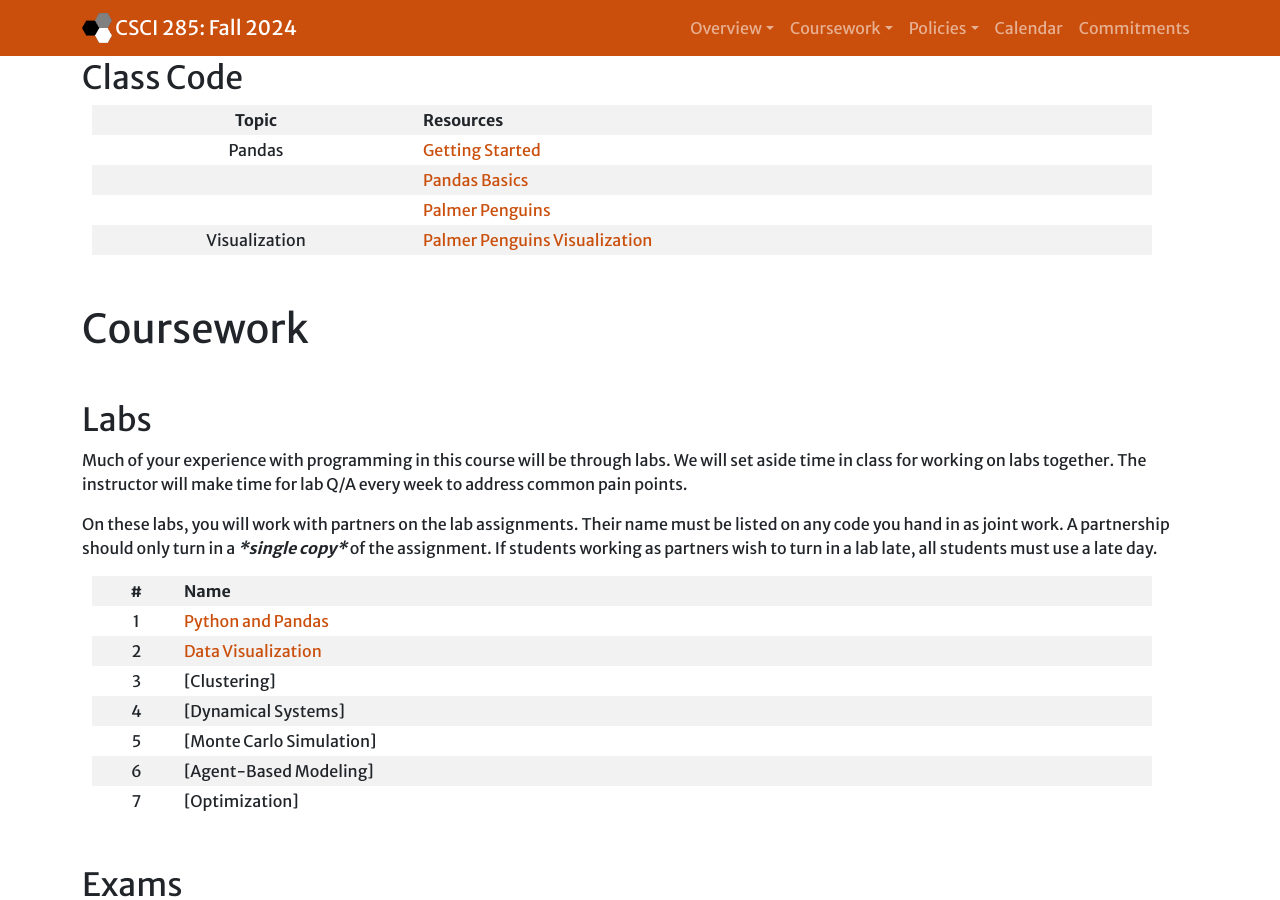
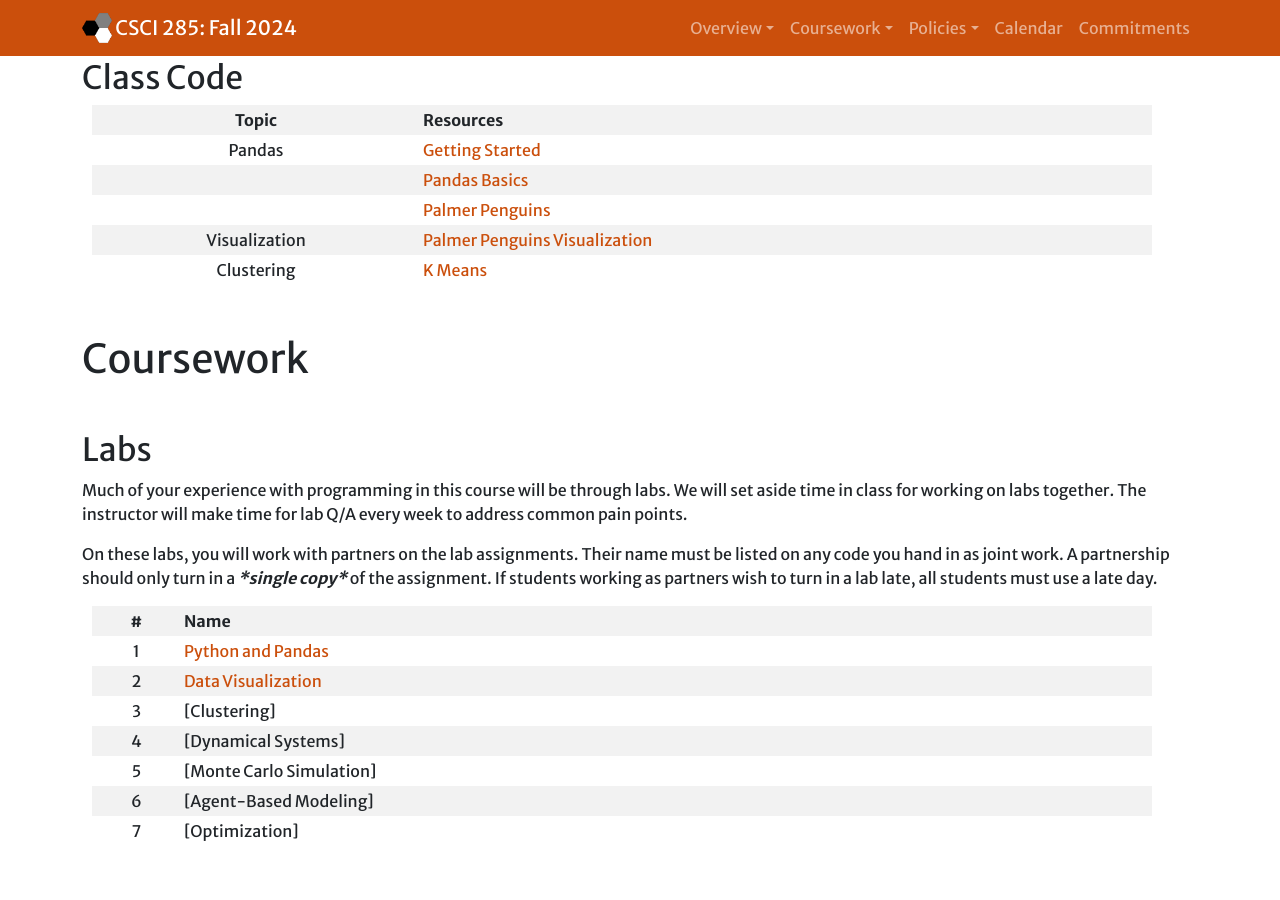
Before and after one commit to Hendrix-CS/csci285, a Jekyll site: the page built from index.md, in a window 1280 px wide and 900 px high, scrolled down 1230 px. Built offline with Jekyll 4.4.1, drawn with Linux system fonts in a browser that asks for light colours; nearby versions of some CDN libraries.

Commit message:
k means notes

```diff
--- a/index.md
+++ b/index.md
@@ -41,6 +41,7 @@ Upon completing this course, you will be able to,
 | | [Pandas Basics](https://www.kaggle.com/code/markgoadrich/pandas-basics) |
 | | [Palmer Penguins](https://www.kaggle.com/code/markgoadrich/palmer-penguins) |
 |Visualization|[Palmer Penguins Visualization](https://www.kaggle.com/code/markgoadrich/palmer-penguins-visualization) |
+| Clustering | [K Means](https://www.kaggle.com/code/markgoadrich/k-means-algorithm) |
 
 <br>
 
```
